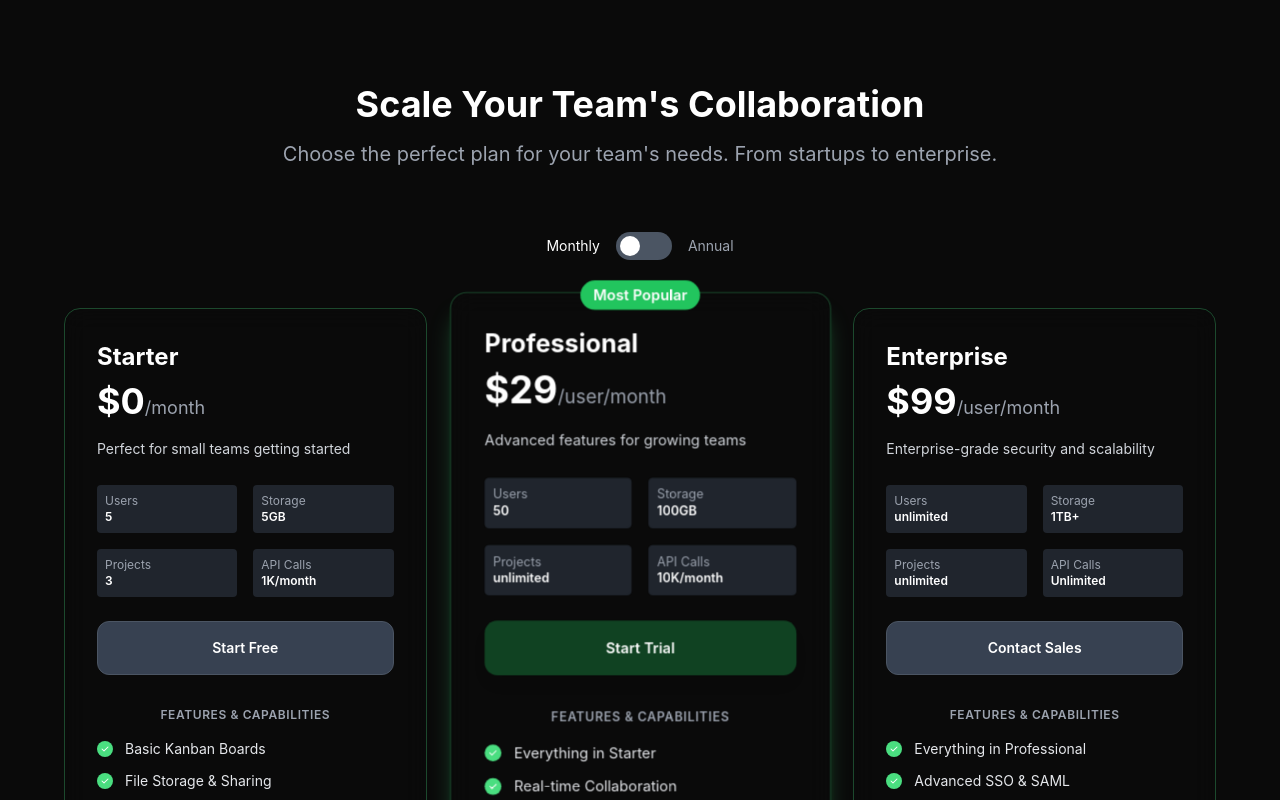
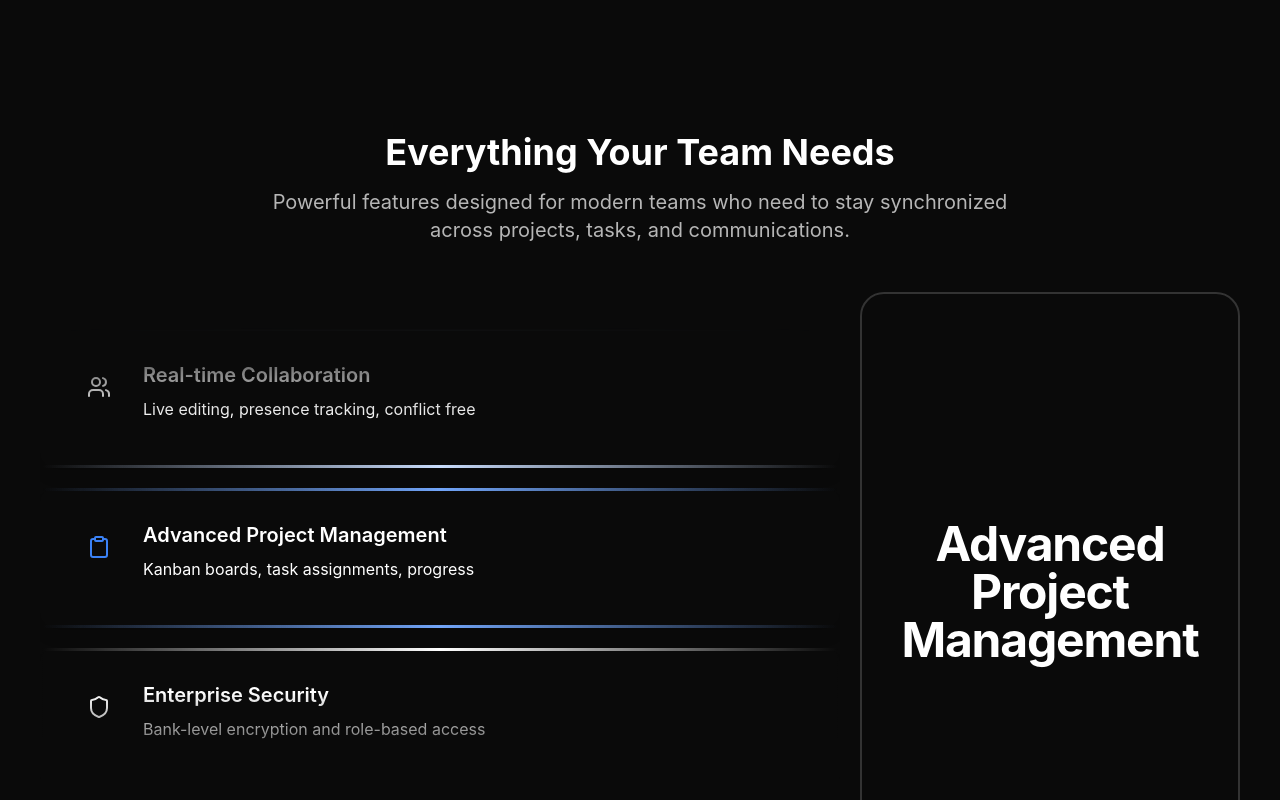
Before and after one commit to vivekreck/worksync-pro-web, a React (Vite) app: page / in a window 1280 px wide. Shown: the part 1680-2480 px from the top of the page. Built offline with nearby package versions, Linux system fonts and the light colour scheme.

Commit message:
feat(landing): complete features section implementation

```diff
--- /dev/null
+++ b/src/components/features/marketing/FeaturesSection.tsx
@@ -0,0 +1,219 @@
+import React, { useState, useEffect, useRef } from 'react'
+import { Zap, Users, Clipboard, Shield, TrendingUp } from 'lucide-react'
+
+interface Feature {
+  id: string
+  title: string
+  description: string
+  icon: (color: string) => React.ReactNode
+  highlightTitle: string
+}
+
+const FeaturesSection: React.FC = () => {
+  const features: Feature[] = [
+    {
+      id: 'performance',
+      title: 'Lightning Fast Performance',
+      description: 'Instant loading and seamless interactions',
+      icon: color => <Zap className={`w-6 h-6 ${color}`} />,
+      highlightTitle: 'Lightning Fast\nPerformance',
+    },
+    {
+      id: 'collaboration',
+      title: 'Real-time Collaboration',
+      description: 'Live editing, presence tracking, conflict free',
+      icon: color => <Users className={`w-6 h-6 ${color}`} />,
+      highlightTitle: 'Real-time\nCollaboration',
+    },
+    {
+      id: 'project',
+      title: 'Advanced Project Management',
+      description: 'Kanban boards, task assignments, progress',
+      icon: color => <Clipboard className={`w-6 h-6 ${color}`} />,
+      highlightTitle: 'Advanced Project\nManagement',
+    },
+    {
+      id: 'security',
+      title: 'Enterprise Security',
+      description: 'Bank-level encryption and role-based access',
+      icon: color => <Shield className={`w-6 h-6 ${color}`} />,
+      highlightTitle: 'Enterprise\nSecurity',
+    },
+    {
+      id: 'insights',
+      title: 'AI-Powered Insights',
+      description: 'Predictive analytics and smart dashboards',
+      icon: color => <TrendingUp className={`w-6 h-6 ${color}`} />,
+      highlightTitle: 'AI-Powered\nInsights',
+    },
+  ]
+
+  const [activeFeatureIndex, setActiveFeatureIndex] = useState<number>(0)
+  const scrollContainerRef = useRef<HTMLDivElement>(null)
+  const animationRef = useRef<number>()
+
+  // Create multiple copies for seamless scrolling
+  const extendedFeatures = [...features, ...features, ...features]
+  const ITEM_HEIGHT = 160
+  const VISIBLE_ITEMS = 3
+  const CONTAINER_HEIGHT = VISIBLE_ITEMS * ITEM_HEIGHT - 25
+  const MIDDLE_INDEX = Math.floor(VISIBLE_ITEMS / 2)
+
+  // Function to get centered scroll position for an index
+  const getCenteredScrollPosition = (index: number) => {
+    return (index + features.length) * ITEM_HEIGHT - MIDDLE_INDEX * ITEM_HEIGHT
+  }
+
+  // Auto-scroll functionality
+  useEffect(() => {
+    // Calculate current and target positions to keep active feature centered
+    let currentPosition = getCenteredScrollPosition(activeFeatureIndex)
+    let nextIndex = (activeFeatureIndex + 1) % features.length
+    let targetPosition
+
+    // Handle wraparound case - when going from last to first feature
+    if (activeFeatureIndex === features.length - 1 && nextIndex === 0) {
+      // Continue scrolling down to the next copy of the first feature
+      targetPosition =
+        (activeFeatureIndex + features.length + 1) * ITEM_HEIGHT - MIDDLE_INDEX * ITEM_HEIGHT
+    } else {
+      targetPosition = getCenteredScrollPosition(nextIndex)
+    }
+
+    const startTime = Date.now()
+    const duration = 3000
+
+    const animate = () => {
+      const elapsed = Date.now() - startTime
+      const progress = Math.min(elapsed / duration, 1)
+
+      // Smooth easing function
+      const easeInOut = (t: number) => (t < 0.5 ? 2 * t * t : -1 + (4 - 2 * t) * t)
+      const easedProgress = easeInOut(progress)
+
+      const currentScroll = currentPosition + (targetPosition - currentPosition) * easedProgress
+
+      if (scrollContainerRef.current) {
+        scrollContainerRef.current.scrollTop = currentScroll
+      }
+
+      if (progress < 1) {
+        animationRef.current = requestAnimationFrame(animate)
+      } else {
+        setActiveFeatureIndex(nextIndex)
+
+        // If we just wrapped around, instantly reset scroll position to maintain seamless loop
+        if (activeFeatureIndex === features.length - 1 && nextIndex === 0) {
+          setTimeout(() => {
+            if (scrollContainerRef.current) {
+              scrollContainerRef.current.scrollTop = getCenteredScrollPosition(0)
+            }
+          }, 50)
+        }
+      }
+    }
+
+    const timeout = setTimeout(() => {
+      animationRef.current = requestAnimationFrame(animate)
+    }, 1000)
+
+    return () => {
+      clearTimeout(timeout)
+      if (animationRef.current) {
+        cancelAnimationFrame(animationRef.current)
+      }
+    }
+  }, [activeFeatureIndex, features.length])
+
+  // Initialize scroll position on mount to center the first feature
+  useEffect(() => {
+    if (scrollContainerRef.current) {
+      scrollContainerRef.current.scrollTop = getCenteredScrollPosition(0)
+    }
+  }, [])
+
+  const handleFeatureClick = (index: number) => {
+    setActiveFeatureIndex(index)
+
+    // Scroll to center the clicked feature
+    if (scrollContainerRef.current) {
+      const targetScroll = getCenteredScrollPosition(index)
+      scrollContainerRef.current.scrollTop = targetScroll
+    }
+  }
+
+  const getActiveFeature = () => {
+    return features[activeFeatureIndex]
+  }
+
+  return (
+    <div className="min-h-screen px-10 py-20 lg:px-10">
+      <div className="text-center mb-12">
+        <h2 className="text-4xl font-bold mb-4 text-white">Everything Your Team Needs</h2>
+        <p className="text-xl text-white/70 max-w-3xl mx-auto">
+          Powerful features designed for modern teams who need to stay synchronized across projects,
+          tasks, and communications.
+        </p>
+      </div>
+
+      <div className="max-w-7xl mx-auto">
+        <div className="grid grid-cols-1 lg:grid-cols-[1fr_400px] gap-15 items-start">
+          <div
+            ref={scrollContainerRef}
+            className="overflow-hidden relative mt-9"
+            style={{
+              height: `${CONTAINER_HEIGHT}px`,
+              maskImage:
+                'linear-gradient(to bottom, transparent 0%, black 20%, black 80%, transparent 100%)',
+            }}
+          >
+            <div className="flex flex-col gap-5">
+              {extendedFeatures.map((feature, index) => {
+                const originalIndex = index % features.length
+                const isActive = originalIndex === activeFeatureIndex
+
+                return (
+                  <div
+                    key={`${feature.id}-${index}`}
+                    className={`rounded-2xl p-8 shadow-lg border transition-all duration-500 ease-out cursor-pointer flex items-start gap-5 ${
+                      isActive
+                        ? 'border-[3px] border-transparent [border-image:linear-gradient(to_right,transparent,#3B82F6,transparent)_1]'
+                        : 'border-[3px] border-transparent [border-image:linear-gradient(to_right,transparent,#ffffff,transparent)_1]'
+                    }`}
+                    style={{ height: `${ITEM_HEIGHT - 20}px` }}
+                    onClick={() => handleFeatureClick(originalIndex)}
+                  >
+                    <div className="w-12 h-12 rounded-lg flex items-center justify-center flex-shrink-0">
+                      {feature.icon(isActive ? 'text-[#3B82F6]' : 'text-white')}
+                    </div>
+                    <div className="flex-1">
+                      <h3 className={`text-xl font-semibold text-white mb-2 leading-tight`}>
+                        {feature.title}
+                      </h3>
+                      <p className={`text-base text-white leading-relaxed font-normal`}>
+                        {feature.description}
+                      </p>
+                    </div>
+                  </div>
+                )
+              })}
+            </div>
+          </div>
+
+          <div className="rounded-3xl p-20 flex items-center justify-center h-full sticky top-0 min-h-[400px] lg:min-h-[calc(100vh-200px)] transition-all duration-500 border-2 ml-5">
+            <div className="text-center">
+              <h2
+                className="text-4xl lg:text-5xl font-bold text-white leading-tight tracking-tight transition-all duration-500 transform"
+                dangerouslySetInnerHTML={{
+                  __html: getActiveFeature()?.highlightTitle.replace(/\n/g, '<br>') || '',
+                }}
+              />
+            </div>
+          </div>
+        </div>
+      </div>
+    </div>
+  )
+}
+
+export default FeaturesSection
--- a/src/pages/marketing/LandingPage.tsx
+++ b/src/pages/marketing/LandingPage.tsx
@@ -1,5 +1,6 @@
 import { HeroSection, AnimatedBackground } from '@/components/features/marketing'
 import { PlatformOverview, PricingSection } from '@/components/features/marketing'
+import FeaturesSection from '@/components/features/marketing/FeaturesSection'
 
 export const LandingPage = () => {
   return (
@@ -10,6 +11,8 @@ export const LandingPage = () => {
         <HeroSection />
         <PlatformOverview />
 
+        <FeaturesSection />
+
         <div className="hidden md:block">
           <PricingSection />
         </div>
```
